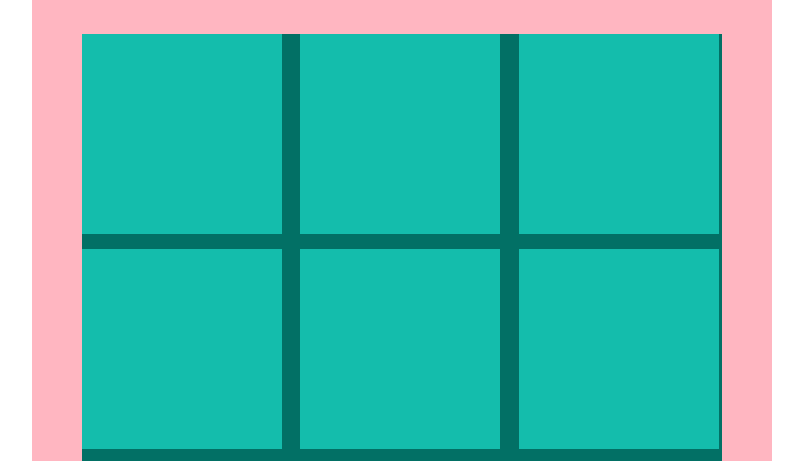
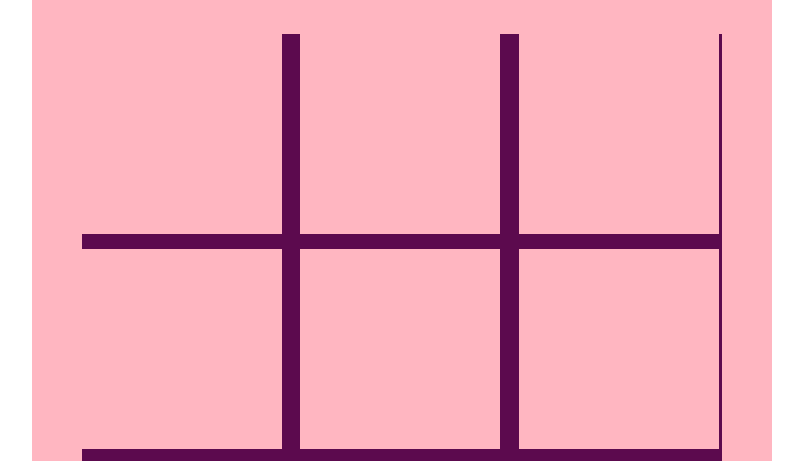
Before and after one commit to silkie261001/TicTacToe, a plain HTML site: page index.html in a window 1280 px wide. Shown: the part 309-770 px from the top of the page, without its empty margins (238-1041 px from the left). Drawn offline with Linux system fonts and the light colour scheme.

Commit message:
Update style.css

```diff
--- a/style.css
+++ b/style.css
@@ -48,7 +48,7 @@
   }
 
   .game-grid {
-    background: #027065;
+    background: #5c0a4e;
     display: grid;
     grid-template-columns: repeat(3, 1fr);
     grid-template-rows: repeat(3, 1fr);
@@ -57,7 +57,7 @@
   }
 
   .game-cell {
-    background: #14BDAC;
+    background: #FFB6C1;
     display: flex;
     justify-content: center;
     align-items: center;
```
